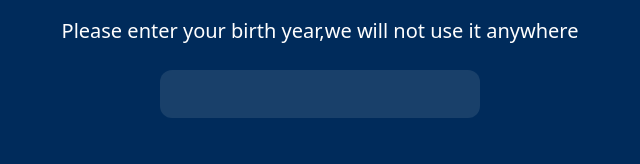
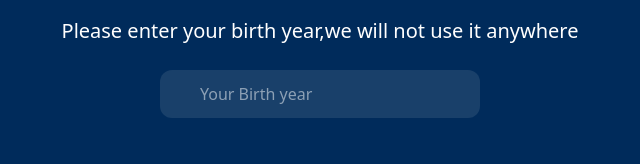
Before and after one commit to Aqib2110/OTP, a React (Vite) app: page / in a window 1280 px wide. Shown: the part 263-427 px from the top of the page, without its empty margins (320-960 px from the left). Built offline with nearby package versions, Linux system fonts and the light colour scheme.

Commit message:
Updated OTP.jsx, Page.jsx, and added Email.jsx

```diff
--- /dev/null
+++ b/src/components/Email.jsx
@@ -0,0 +1,54 @@
+import React from 'react'
+import { useState } from 'react';
+import { useNavigate } from 'react-router-dom';
+const Email = () => {
+    const [count, setCount] = useState('')
+      const navigate = useNavigate();
+    const handleChange = (e)=>{
+        setCount(e.target.value);
+    }
+
+    const handleContinue = ()=>{
+    if(count.endsWith('@gmail.com')){
+      navigate('/otp');
+    }
+    }
+  return (
+   <>
+    <div className='bg-[#002b5b] h-screen'>
+<div className='w-full mx-auto  h-full flex flex-col'>
+
+<div className='w-full  h-1/3'>
+
+<div className='flex flex-col gap-13'>
+<h1 className='mx-auto text-[30px] text-[#36c6c0] font-bold pt-15'>Webinar<span className='text-white'>.gg</span></h1>
+<h1 className='mx-auto font-bold text-[20px] text-white '>Let's Get Started</h1>
+</div>
+
+</div>
+
+<div className='w-full h-1/3'>
+{/* <p className='flex mt-3 justify-center text-[20px] px-2 text-center mb-3 text-white'>Please enter your birth year,we will not use it anywhere</p> */}
+<div className='flex flex-col mt-6 gap-12'>
+    <div className='flex sm:gap-3 justify-center gap-2'>
+    <input type="text" placeholder='Email ID' value={count}   onChange={handleChange}  className={`border text-white border-none py-1.5 px-10 xl:py-3 bg-[#19406a]  md:w-3/12 xl:3/12 w-3/6 mx-auto rounded-xl`}/>
+
+    </div>
+  <input type="button" value="continue" onClick={handleContinue}  className={`border cursor-pointer text-white border-none py-1.5 px-10  ${count.endsWith('@gmail.com') ? "bg-green-900 text-black": "bg-[#8094ad] text-white" } xl:py-3 text-center md:w-3/12 xl:3/12 w-3/6 mx-auto rounded-xl`}/>
+</div>
+</div>
+
+<div className='w-full  h-1/3'>
+
+</div>
+
+
+
+
+</div>
+    </div>
+    </>
+  )
+}
+
+export default Email
--- a/src/components/OTP.jsx
+++ b/src/components/OTP.jsx
@@ -139,34 +139,35 @@ const handleKey = (e, num) => {
     // Prevent non-numeric keys
     e.preventDefault();
   }
+
 };
 
   return (
     <>
-       <div className='bg-[#002b5b] h-screen'>
+       <div className=' bg-[#002b5b] h-screen'>
 <div className='w-full mx-auto  h-full flex flex-col'>
 
 <div className='w-full  h-1/3'>
 
 <div className='flex flex-col gap-13'>
 <h1 className='mx-auto text-[30px] text-[#36c6c0] font-bold pt-15'>Webinar<span className='text-white'>.gg</span></h1>
-<h1 className='mx-auto font-bold text-[20px] text-white '>Verify Your Email</h1>
+<h1 className='mx-auto font-bold text-[20px] text-white '>Check Your Email For A Code</h1>
 </div>
 
 </div>
 
 <div className='w-full h-1/3'>
-<p className='flex mt-3 justify-center text-[20px] text-center mb-3 text-white'>Please enter the code that, we have sent to your email</p>
+<p className='flex mt-3 justify-center px-2 text-[15px] text-center mb-3 text-white'>Please enter the verification code sent to your email id *********@gmail.com</p>
 <div className='flex flex-col mt-6 gap-12'>
     <div className='flex sm:gap-3 justify-center gap-2'>
-    <input type="text" ref={input1} onKeyDown={(e)=>{handleKey(e,"1")}} onChange={()=>{handleChange('1')}} maxLength={1} className='border mt-0 text-center sm:w-1/12 md:w-1/16 w-1/8  bg-[#19406a] py-2 px-1  text-white border-none rounded-xl'/>
-  <input type="text"  ref={input2} onKeyDown={(e)=>{handleKey(e,"2")}} onChange={()=>{handleChange('2')}} maxLength={1} className='border mt-0 text-center sm:w-1/12 w-1/8 md:w-1/16  bg-[#19406a] py-2 px-1  text-white border-none rounded-xl'/>
-  <input type="text"  ref={input3} onKeyDown={(e)=>{handleKey(e,"3")}} onChange={()=>{handleChange('3')}} maxLength={1} className='border mt-0 text-center sm:w-1/12 w-1/8 md:w-1/16  bg-[#19406a] py-2 px-1  text-white border-none rounded-xl'/>
-  <input type="text"  ref={input4} onKeyDown={(e)=>{handleKey(e,"4")}} onChange={()=>{handleChange('4')}} maxLength={1} className='border mt-0 text-center sm:w-1/12 w-1/8 md:w-1/16 bg-[#19406a] py-2 px-1  text-white border-none rounded-xl'/>
-  <input type="text"  ref={input5} onKeyDown={(e)=>{handleKey(e,"5")}} onChange={()=>{handleChange('5')}} maxLength={1} className='border mt-0 text-center  sm:w-1/12 w-1/8 md:w-1/16  bg-[#19406a] py-2 px-1  text-white border-none rounded-xl'/>
-  <input type="text"  ref={input6} onKeyDown={(e)=>{handleKey(e,"6")}} onChange={()=>{handleChange('6')}}  maxLength={1} className='border mt-0 text-center sm:w-1/12 w-1/8 md:w-1/16 bg-[#19406a] sm:py-2 py-1 px-1  text-white border-none rounded-xl'/>
+    <input type="text" inputMode="numeric" ref={input1} onKeyDown={(e)=>{handleKey(e,"1")}} onChange={()=>{handleChange('1')}} maxLength={1} className='border mt-0 text-center sm:w-1/12 md:w-1/16 w-1/8  bg-[#19406a] py-2 px-1  text-white border-none rounded-xl'/>
+  <input type="text" inputMode="numeric"  ref={input2} onKeyDown={(e)=>{handleKey(e,"2")}} onChange={()=>{handleChange('2')}} maxLength={1} className='border mt-0 text-center sm:w-1/12 w-1/8 md:w-1/16  bg-[#19406a] py-2 px-1  text-white border-none rounded-xl'/>
+  <input type="text" inputMode="numeric"  ref={input3} onKeyDown={(e)=>{handleKey(e,"3")}} onChange={()=>{handleChange('3')}} maxLength={1} className='border mt-0 text-center sm:w-1/12 w-1/8 md:w-1/16  bg-[#19406a] py-2 px-1  text-white border-none rounded-xl'/>
+  <input type="text" inputMode="numeric"  ref={input4} onKeyDown={(e)=>{handleKey(e,"4")}} onChange={()=>{handleChange('4')}} maxLength={1} className='border mt-0 text-center sm:w-1/12 w-1/8 md:w-1/16 bg-[#19406a] py-2 px-1  text-white border-none rounded-xl'/>
+  <input type="text" inputMode="numeric"  ref={input5} onKeyDown={(e)=>{handleKey(e,"5")}} onChange={()=>{handleChange('5')}} maxLength={1} className='border mt-0 text-center  sm:w-1/12 w-1/8 md:w-1/16  bg-[#19406a] py-2 px-1  text-white border-none rounded-xl'/>
+  <input type="text" inputMode="numeric"  ref={input6} onKeyDown={(e)=>{handleKey(e,"6")}} onChange={()=>{handleChange('6')}}  maxLength={1} className='border mt-0 text-center sm:w-1/12 w-1/8 md:w-1/16 bg-[#19406a] sm:py-2 py-1 px-1  text-white border-none rounded-xl'/>
     </div>
-  <input type="button" value="continue" onClick={handleContinue}  className={`border cursor-pointer text-white border-none py-1.5 px-10  ${count.length < 1 ? "bg-[#8094ad]" : "bg-green-900" } xl:py-3 text-center md:w-3/12 xl:3/12 w-3/6 mx-auto rounded-xl`}/>
+  <input type="button" value="Verify" onClick={handleContinue}  className={`border cursor-pointer  border-none py-1.5 px-10  ${count.length < 1 ? "bg-[#8094ad] text-white" : "bg-green-900 text-black" } xl:py-3 text-center md:w-3/12 xl:3/12 w-3/6 mx-auto rounded-xl`}/>
 </div>
 </div>
 
--- a/src/components/Page.jsx
+++ b/src/components/Page.jsx
@@ -5,11 +5,22 @@ const Page = () => {
       const [count, setCount] = useState('')
       const navigate = useNavigate();
     const handleChange = (e)=>{
-    setCount(e.target.value)
+        setCount(e.target.value);
     }
+    const handleKey = (e)=>{
+      if(e.key == "Backspace"){
+        setCount(count=>count.slice(0,-1))
+      }
+      if (!/^[0-9]$/.test(e.key)) {
+        // Prevent non-numeric keys
+        e.preventDefault();
+      }
+    }
+
+
     const handleContinue = ()=>{
     if(count.length >= 4){
-      navigate('/otp');
+      navigate('/email');
     }
     }
   return (
@@ -27,13 +38,13 @@ const Page = () => {
 </div>
 
 <div className='w-full h-1/3'>
-<p className='flex mt-3 justify-center text-[20px] text-center mb-3 text-white'>Please enter your birth year,we will not use it anywhere</p>
+<p className='flex mt-3 justify-center text-[20px] px-2 text-center mb-3 text-white'>Please enter your birth year,we will not use it anywhere</p>
 <div className='flex flex-col mt-6 gap-12'>
     <div className='flex sm:gap-3 justify-center gap-2'>
-    <input type="text" value={count} onChange={handleChange}  className={`border cursor-pointer text-white border-none py-1.5 px-10 xl:py-3 bg-[#19406a]  md:w-3/12 xl:3/12 w-3/6 mx-auto rounded-xl`}/>
+    <input type="text" placeholder='Your Birth year' value={count} onKeyDown={handleKey} maxLength={4} onChange={handleChange}  className={`border text-white border-none py-1.5 px-10 xl:py-3 bg-[#19406a]  md:w-3/12 xl:3/12 w-3/6 mx-auto rounded-xl`}/>
 
     </div>
-  <input type="button" value="continue" onClick={handleContinue}  className={`border cursor-pointer text-white border-none py-1.5 px-10  ${count.length <= 3 ? "bg-[#8094ad]" : "bg-green-900" } xl:py-3 text-center md:w-3/12 xl:3/12 w-3/6 mx-auto rounded-xl`}/>
+  <input type="button" value="continue" onClick={handleContinue}  className={`border cursor-pointer  border-none py-1.5 px-10  ${count.length <= 3 ? "bg-[#8094ad] text-white" : "bg-green-900 text-black" } xl:py-3 text-center md:w-3/12 xl:3/12 w-3/6 mx-auto rounded-xl`}/>
 </div>
 </div>
 
```
